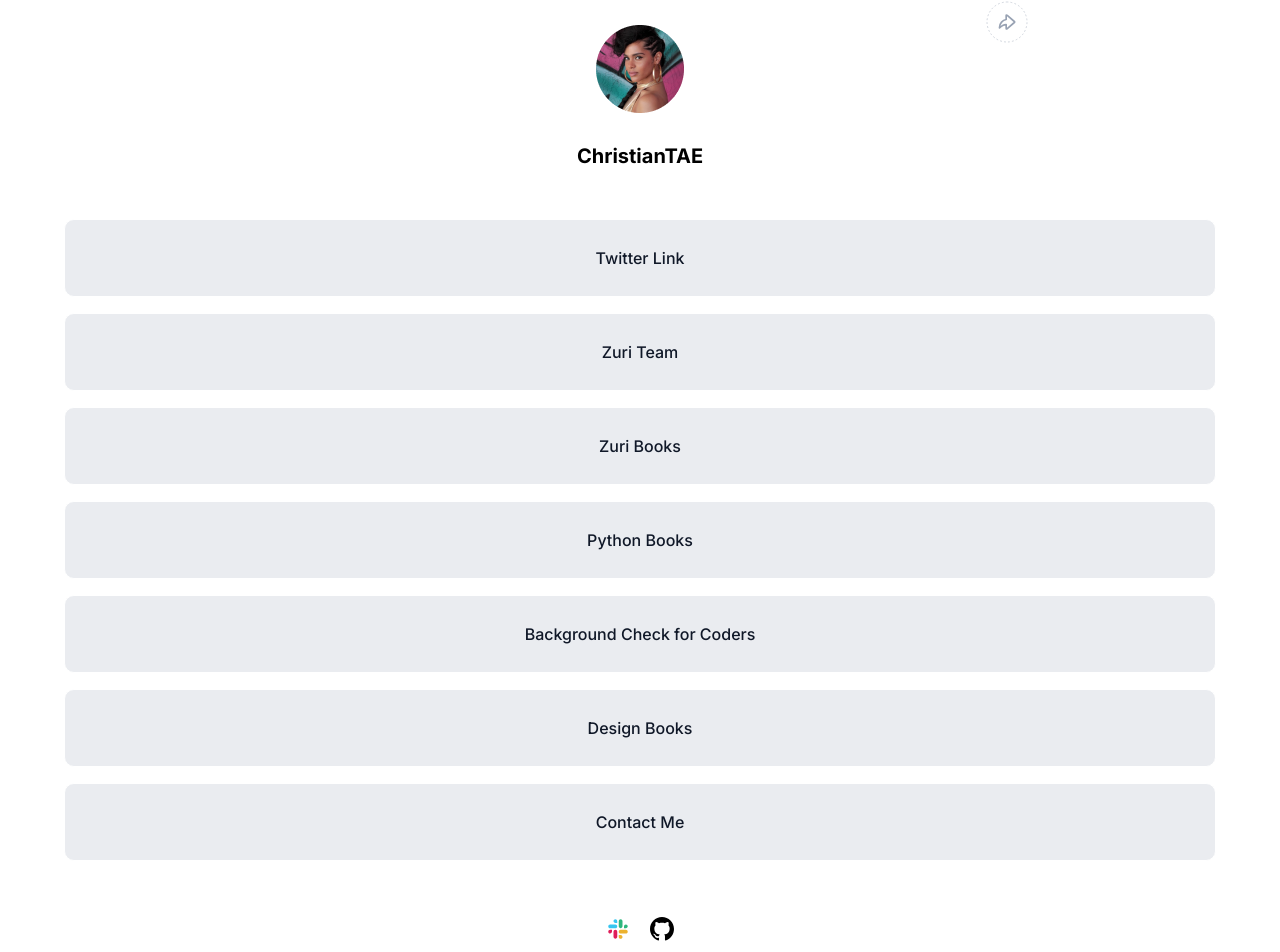
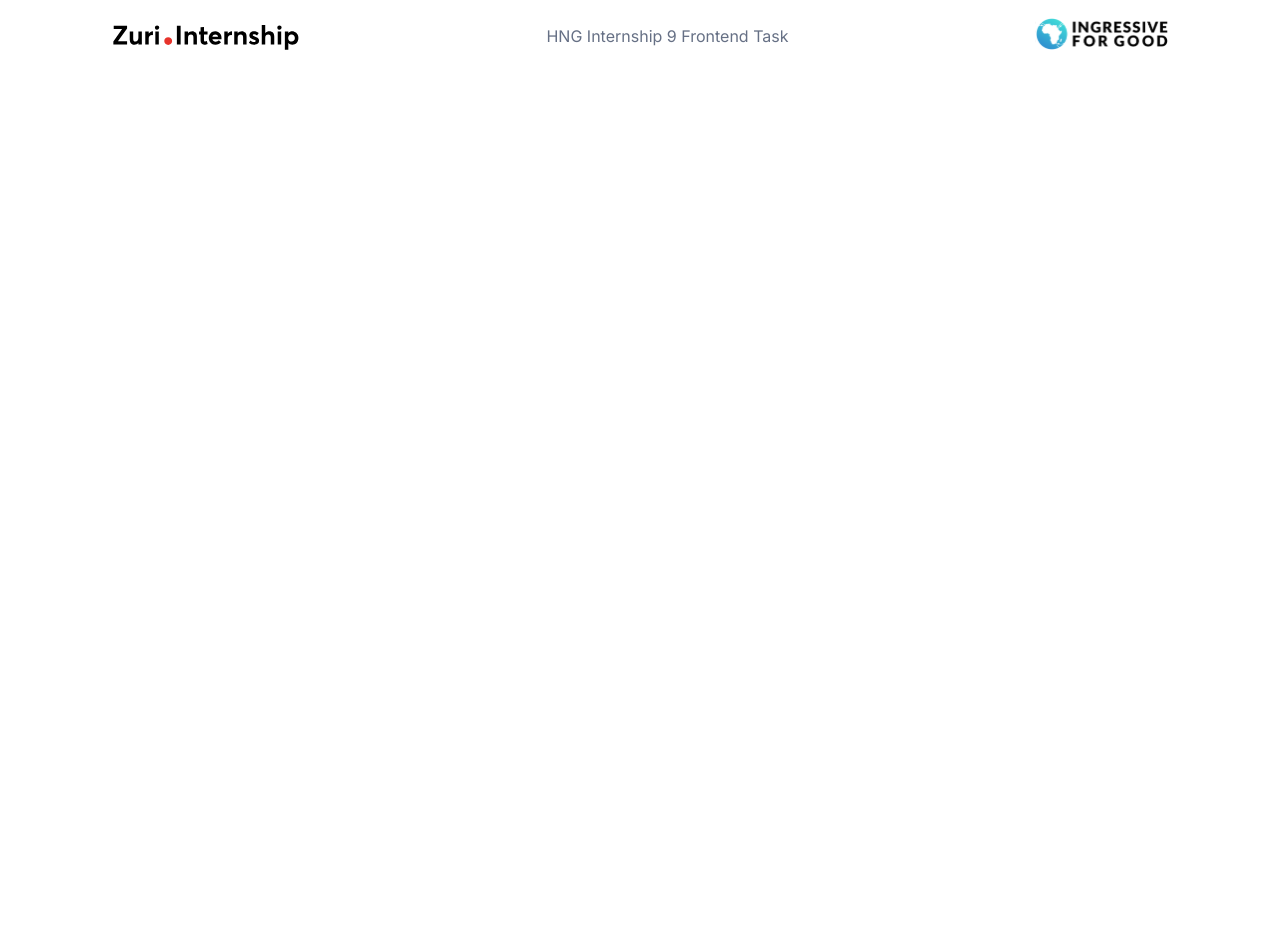
Before and after one commit to heytega/linkforest, a React (Create React App) app: page / in a window 1280 px wide. Shown: the part 31-983 px from the top of the page. After the commit the page ends 800 px from the top, so only its background shows below. Built offline with nearby package versions, Linux system fonts and the light colour scheme.

Commit message:
Refactored the App.js to accomdate for BrowserRoutes to ContactPage. Location of modification:   src/App.js

```diff
--- a/src/App.js
+++ b/src/App.js
@@ -1,33 +1,20 @@
-import React, { useState, useEffect } from "react";
-import Header from "./component_folder/header_folder/Header";
-import List from "./component_folder/list_folder/List";
+import React from "react";
+import { BrowserRouter, Routes, Route } from "react-router-dom";
+import Home from "./Home";
+import ContactPage from "./ContactPage";
 import Footer from "./component_folder/footer_folder/Footer";
-import Socials from "./component_folder/socials_folder/Socials";
 import "./App.css";
 
 const App = () => {
-  const [twitter, setTwitter] = useState({});
-
-  const [slack, setSlack] = useState({});
-
-  useEffect(() => {
-    setTwitter({
-      id: "twitter",
-      username: "ChristianTAE",
-    });
-
-    setSlack({
-      id: "slack",
-      username: "Tega Akpovbiyor",
-    });
-  }, []);
-
   return (
     <div className="main-container">
-      <Header twitter={twitter} slack={slack} />
-      <List slack={slack} />
-      <Socials />
-      <Footer />
+      <BrowserRouter>
+        <Routes>
+          <Route exact path="/" element={<Home />} />
+          <Route path="/Contact" element={<ContactPage />} />
+        </Routes>
+        <Footer />
+      </BrowserRouter>
     </div>
   );
 };
```
